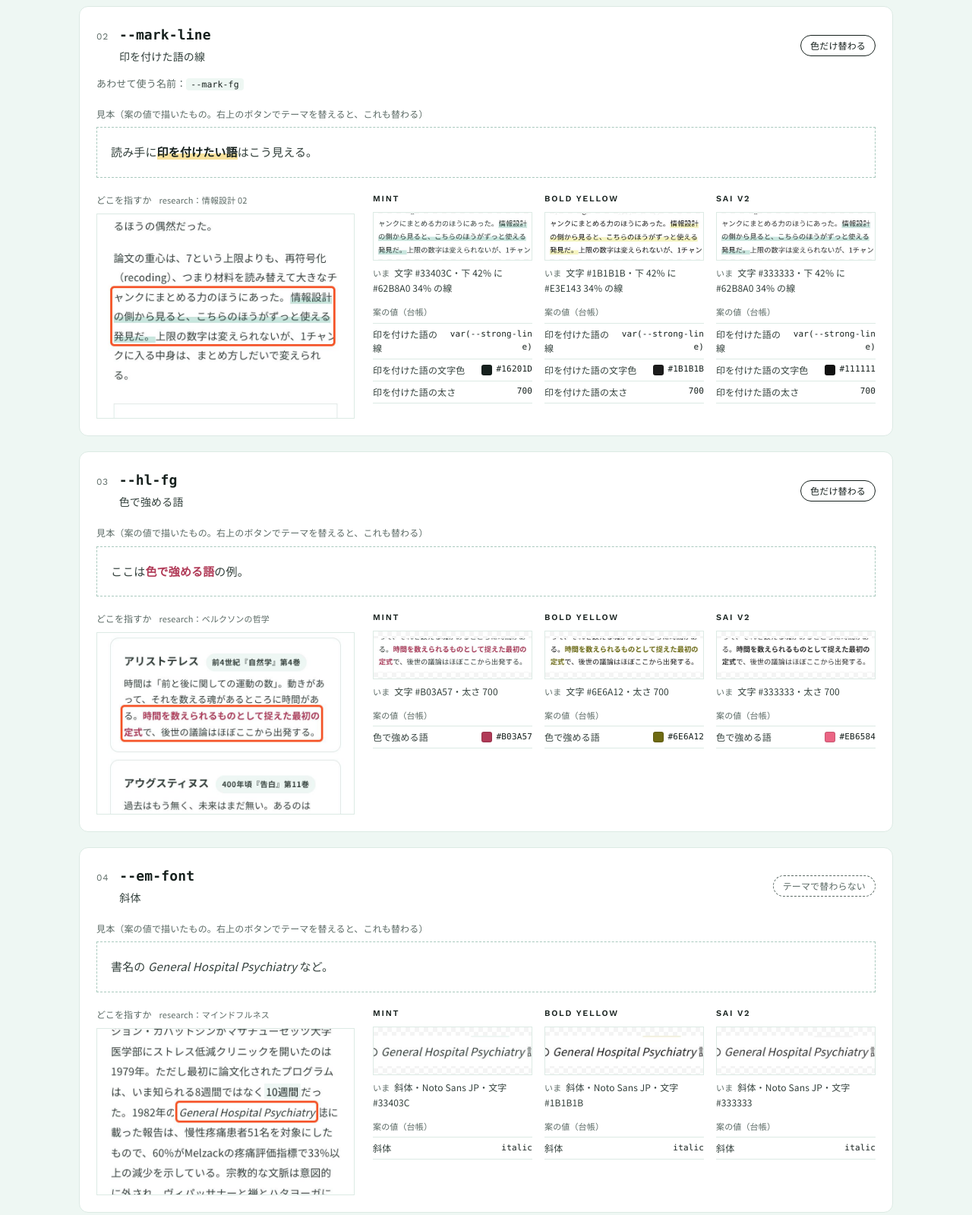
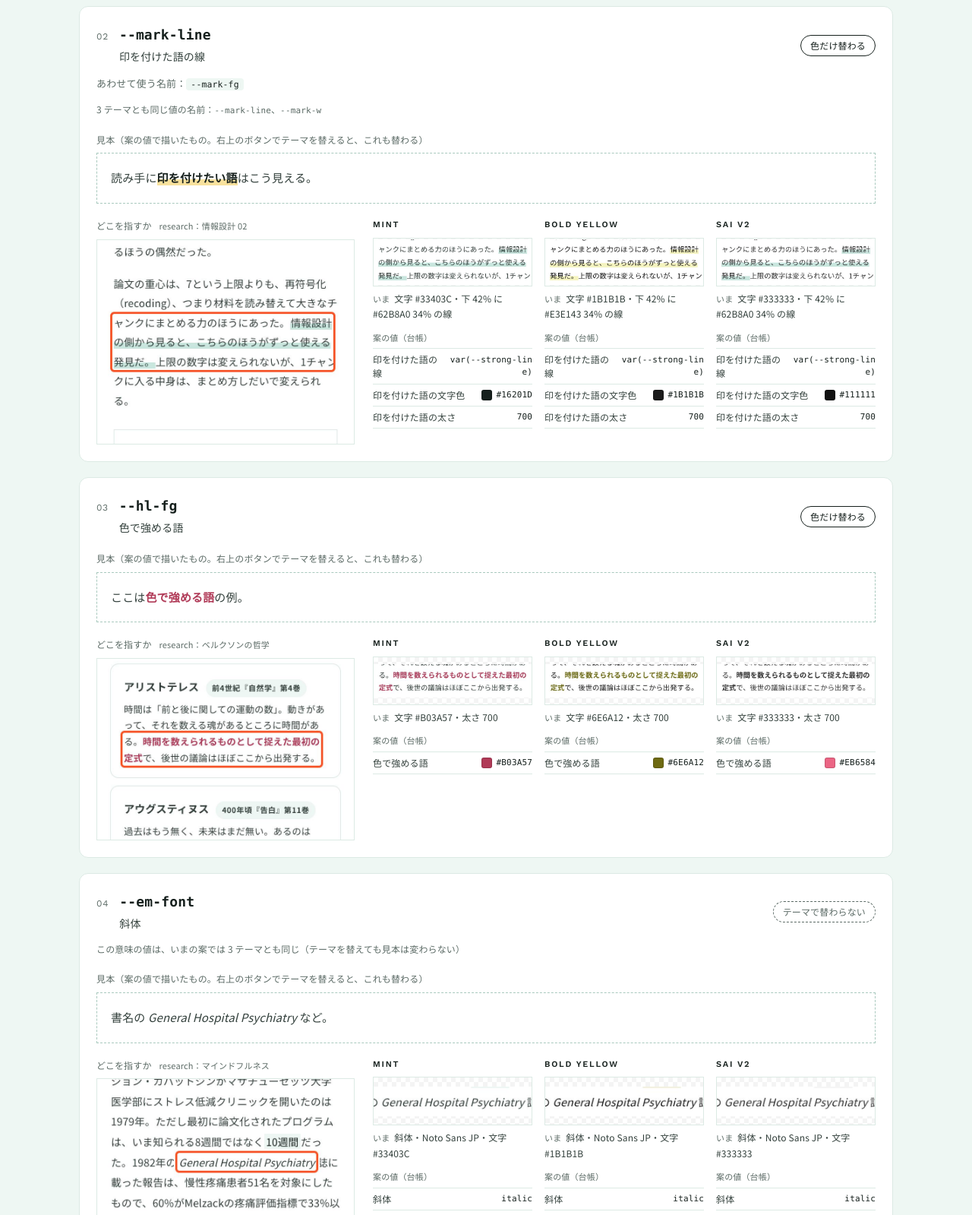
Before and after one commit to sai-aragaki/design-themes, a plain HTML site: page tokens/index.html in a window 1280 px wide. Shown: the part 1800-3399 px from the top of the page at 76% size. Drawn offline with nearby package versions, Linux system fonts and the light colour scheme.

Commit message:
/tokens/ が古い themes.css を使わないよう、版を付けて読む
テーマのサイトの themes.css は最大 1 日、古いものを使ってよい設定のため、
先に開いたブラウザでは新しい名前が読めず、見本が効いていなかった。
/tokens/ は themes.css と themes.js を ?v=<中身の印> 付きで読むようにした。
読めていないときは上に知らせを出す。3 テーマで同じ値の意味には、その旨を書き添えた。

Co-Authored-By: Claude Opus 5.5 <noreply@anthropic.com>

```diff
--- a/tokens/index.html
+++ b/tokens/index.html
@@ -10,8 +10,8 @@
 <link rel="preconnect" href="https://fonts.gstatic.com" crossorigin>
 <link href="https://fonts.googleapis.com/css2?family=Noto+Sans+JP:wght@400;500;700;800&family=Work+Sans:wght@300;400;500;600;700&display=swap" rel="stylesheet">
 <!-- このサイト自身のテーマ（同じサイトの themes.css / themes.js を読む） -->
-<link rel="stylesheet" href="/themes.css">
-<script src="/themes.js"></script>
+<link rel="stylesheet" href="/themes.css?v=40acd8e735">
+<script src="/themes.js?v=2c8d57ecca"></script>
 <style>
   /* 土台（SAI v2）の値。テーマはこの上に html[data-theme] で重なる */
   :root {
@@ -106,6 +106,10 @@
   }
 
   .sp-wrap { margin-top: 16px; }
+  .same { margin: 10px 0 0; font-size: 12px; color: var(--muted); }
+  .same code { font-size: 11px; }
+  .stale { display: none; margin: 0; padding: 12px 16px; background: #FFF4D6; color: #3A2E00; font-size: 14px; border-bottom: 1px solid #E8C96A; }
+  .stale.on { display: block; }
   .val-h { display: inline-block; font-size: 11px; color: var(--muted); margin-right: 6px; }
   .val-h2 { margin: 10px 0 4px; font-size: 11px; color: var(--muted); }
   .vals { list-style: none; margin: 0; padding: 0; border-top: 1px solid var(--rule); }
@@ -194,6 +198,7 @@
 </style>
 </head>
 <body>
+<p class="stale" id="stale">テーマの値が読み込めていません（古い themes.css が残っている可能性があります）。ページを再読み込みしてください。</p>
 <header class="hd">
   <div class="wrap hd-in">
     <a class="brand" href="/">Design Themes<span>/ tokens</span></a>
@@ -244,6 +249,7 @@
         <span class="chg chg-part">色だけ替わる</span>
       </header>
       <p class="rel">あわせて使う名前：<code>--strong-fg</code></p>
+
       <div class="sp-wrap"><p class="sp-cap">見本（案の値で描いたもの。右上のボタンでテーマを替えると、これも替わる）</p><div class="sp"><p class="sp-p">本文の中で<strong class="sp-strong">ここが大事</strong>という形になる。</p></div></div>
       <div class="tk-body">
         <figure class="where">
@@ -285,6 +291,7 @@
         <span class="chg chg-part">色だけ替わる</span>
       </header>
       <p class="rel">あわせて使う名前：<code>--mark-fg</code></p>
+      <p class="same">3 テーマとも同じ値の名前：<code>--mark-line</code>、<code>--mark-w</code></p>
       <div class="sp-wrap"><p class="sp-cap">見本（案の値で描いたもの。右上のボタンでテーマを替えると、これも替わる）</p><div class="sp"><p class="sp-p">読み手に<mark class="sp-mark">印を付けたい語</mark>はこう見える。</p></div></div>
       <div class="tk-body">
         <figure class="where">
@@ -326,6 +333,7 @@
         <span class="chg chg-part">色だけ替わる</span>
       </header>
 
+
       <div class="sp-wrap"><p class="sp-cap">見本（案の値で描いたもの。右上のボタンでテーマを替えると、これも替わる）</p><div class="sp"><p class="sp-p">ここは<span class="sp-hl">色で強める語</span>の例。</p></div></div>
       <div class="tk-body">
         <figure class="where">
@@ -367,6 +375,7 @@
         <span class="chg chg-no">テーマで替わらない</span>
       </header>
 
+      <p class="same">この意味の値は、いまの案では 3 テーマとも同じ（テーマを替えても見本は変わらない）</p>
       <div class="sp-wrap"><p class="sp-cap">見本（案の値で描いたもの。右上のボタンでテーマを替えると、これも替わる）</p><div class="sp"><p class="sp-p">書名の <span class="sp-em">General Hospital Psychiatry</span> など。</p></div></div>
       <div class="tk-body">
         <figure class="where">
@@ -408,6 +417,7 @@
         <span class="chg chg-ok">テーマで替わる</span>
       </header>
 
+
       <div class="sp-wrap"><p class="sp-cap">見本（案の値で描いたもの。右上のボタンでテーマを替えると、これも替わる）</p><div class="sp"><p class="sp-p">本文<span class="sp-small">（注：小さい注はこう）</span></p></div></div>
       <div class="tk-body">
         <figure class="where">
@@ -449,6 +459,7 @@
         <span class="chg chg-part">色だけ替わる</span>
       </header>
       <p class="rel">あわせて使う名前：<code>--link-line</code></p>
+
       <div class="sp-wrap"><p class="sp-cap">見本（案の値で描いたもの。右上のボタンでテーマを替えると、これも替わる）</p><div class="sp"><p class="sp-p">詳しくは<a class="sp-link" href="#link">こちらのリンク</a>から。</p></div></div>
       <div class="tk-body">
         <figure class="where">
@@ -490,6 +501,7 @@
         <span class="chg chg-ok">テーマで替わる</span>
       </header>
       <p class="rel">あわせて使う名前：<code>--code-fg</code></p>
+
       <div class="sp-wrap"><p class="sp-cap">見本（案の値で描いたもの。右上のボタンでテーマを替えると、これも替わる）</p><div class="sp"><p class="sp-p">値は <code class="sp-code">--badge-bg</code> に書く。</p></div></div>
       <div class="tk-body">
         <figure class="where">
@@ -538,6 +550,7 @@
         <span class="chg chg-part">色だけ替わる</span>
       </header>
       <p class="rel">あわせて使う名前：<code>--title-fg</code></p>
+
       <div class="sp-wrap"><p class="sp-cap">見本（案の値で描いたもの。右上のボタンでテーマを替えると、これも替わる）</p><div class="sp"><p class="sp-title">ページの題名の見本</p></div></div>
       <div class="tk-body">
         <figure class="where">
@@ -579,6 +592,7 @@
         <span class="chg chg-part">色だけ替わる</span>
       </header>
       <p class="rel">あわせて使う名前：<code>--eyebrow-fg</code></p>
+
       <div class="sp-wrap"><p class="sp-cap">見本（案の値で描いたもの。右上のボタンでテーマを替えると、これも替わる）</p><div class="sp"><p class="sp-eyebrow">Deep Research ／ 概念探究</p></div></div>
       <div class="tk-body">
         <figure class="where">
@@ -620,6 +634,7 @@
         <span class="chg chg-no">テーマで替わらない</span>
       </header>
       <p class="rel">あわせて使う名前：<code>--secno-bg・--secno-r</code></p>
+
       <div class="sp-wrap"><p class="sp-cap">見本（案の値で描いたもの。右上のボタンでテーマを替えると、これも替わる）</p><div class="sp"><div class="sp-secno"><span class="sp-secno-num">01</span><span class="sp-seclabel">Seven</span></div></div></div>
       <div class="tk-body">
         <figure class="where">
@@ -661,6 +676,7 @@
         <span class="chg chg-no">テーマで替わらない</span>
       </header>
       <p class="rel">あわせて使う名前：<code>--h2-orn-show</code></p>
+      <p class="same">3 テーマとも同じ値の名前：<code>--h2-orn-show</code></p>
       <div class="sp-wrap"><p class="sp-cap">見本（案の値で描いたもの。右上のボタンでテーマを替えると、これも替わる）</p><div class="sp"><p class="sp-h2"><span>章見出しの見本</span></p></div></div>
       <div class="tk-body">
         <figure class="where">
@@ -702,6 +718,7 @@
         <span class="chg chg-ok">テーマで替わる</span>
       </header>
 
+
       <div class="sp-wrap"><p class="sp-cap">見本（案の値で描いたもの。右上のボタンでテーマを替えると、これも替わる）</p><div class="sp"><p class="sp-h2" style="margin:0"><span>章見出し</span></p><p class="sp-secsub">What the chapter is about</p></div></div>
       <div class="tk-body">
         <figure class="where">
@@ -743,6 +760,7 @@
         <span class="chg chg-part">色だけ替わる</span>
       </header>
       <p class="rel">あわせて使う名前：<code>--h3-fg</code></p>
+      <p class="same">3 テーマとも同じ値の名前：<code>--h3-w</code></p>
       <div class="sp-wrap"><p class="sp-cap">見本（案の値で描いたもの。右上のボタンでテーマを替えると、これも替わる）</p><div class="sp"><p class="sp-h3">小見出しの見本</p></div></div>
       <div class="tk-body">
         <figure class="where">
@@ -783,6 +801,7 @@
         </div>
         <span class="chg chg-ok">テーマで替わる</span>
       </header>
+
 
       <div class="sp-wrap"><p class="sp-cap">見本（案の値で描いたもの。右上のボタンでテーマを替えると、これも替わる）</p><div class="sp"><p class="sp-lede">リード文は、題名の下で記事の入口になる文章。</p></div></div>
       <div class="tk-body">
@@ -832,6 +851,7 @@
         <span class="chg chg-part">色だけ替わる</span>
       </header>
       <p class="rel">あわせて使う名前：<code>--note-bg</code></p>
+      <p class="same">3 テーマとも同じ値の名前：<code>--note-bg</code></p>
       <div class="sp-wrap"><p class="sp-cap">見本（案の値で描いたもの。右上のボタンでテーマを替えると、これも替わる）</p><div class="sp"><div class="sp-note"><b>注記</b>：左の線と地の色がここで決まる。</div></div></div>
       <div class="tk-body">
         <figure class="where">
@@ -873,6 +893,7 @@
         <span class="chg chg-part">色だけ替わる</span>
       </header>
       <p class="rel">あわせて使う名前：<code>--quote-bg</code></p>
+      <p class="same">3 テーマとも同じ値の名前：<code>--quote-bg</code></p>
       <div class="sp-wrap"><p class="sp-cap">見本（案の値で描いたもの。右上のボタンでテーマを替えると、これも替わる）</p><div class="sp"><div class="sp-quote">引用の見本。左の線と地。</div></div></div>
       <div class="tk-body">
         <figure class="where">
@@ -914,6 +935,7 @@
         <span class="chg chg-ok">テーマで替わる</span>
       </header>
       <p class="rel">あわせて使う名前：<code>（いまの --card-line・--r-card）</code></p>
+      <p class="same">この意味の値は、いまの案では 3 テーマとも同じ（テーマを替えても見本は変わらない）</p>
       <div class="sp-wrap"><p class="sp-cap">見本（案の値で描いたもの。右上のボタンでテーマを替えると、これも替わる）</p><div class="sp"><div class="sp-card">カードの見本</div></div></div>
       <div class="tk-body">
         <figure class="where">
@@ -955,6 +977,7 @@
         <span class="chg chg-ok">テーマで替わる</span>
       </header>
       <p class="rel">あわせて使う名前：<code>--stat-bg</code></p>
+      <p class="same">3 テーマとも同じ値の名前：<code>--stat-bg</code></p>
       <div class="sp-wrap"><p class="sp-cap">見本（案の値で描いたもの。右上のボタンでテーマを替えると、これも替わる）</p><div class="sp"><div class="sp-stat"><span class="sp-stat-n">47</span><span class="sp-stat-l">試験の数</span></div></div></div>
       <div class="tk-body">
         <figure class="where">
@@ -996,6 +1019,7 @@
         <span class="chg chg-part">色だけ替わる</span>
       </header>
       <p class="rel">あわせて使う名前：<code>--chip-on-fg</code></p>
+      <p class="same">3 テーマとも同じ値の名前：<code>--chip-on-fg</code></p>
       <div class="sp-wrap"><p class="sp-cap">見本（案の値で描いたもの。右上のボタンでテーマを替えると、これも替わる）</p><div class="sp"><div class="sp-chips"><span class="sp-chip sp-chip-on">選んだチップ</span><span class="sp-chip">ほか</span></div></div></div>
       <div class="tk-body">
         <figure class="where">
@@ -1037,6 +1061,7 @@
         <span class="chg chg-part">色だけ替わる</span>
       </header>
       <p class="rel">あわせて使う名前：<code>--badge-fg</code></p>
+
       <div class="sp-wrap"><p class="sp-cap">見本（案の値で描いたもの。右上のボタンでテーマを替えると、これも替わる）</p><div class="sp"><div class="sp-badges"><span class="sp-badge">1</span><span class="sp-badge">2</span><span class="sp-badge">3</span></div></div></div>
       <div class="tk-body">
         <figure class="where">
@@ -1078,6 +1103,7 @@
         <span class="chg chg-part">色だけ替わる</span>
       </header>
       <p class="rel">あわせて使う名前：<code>--btn-fg・--btn-r</code></p>
+
       <div class="sp-wrap"><p class="sp-cap">見本（案の値で描いたもの。右上のボタンでテーマを替えると、これも替わる）</p><div class="sp"><span class="sp-btn">はじめる →</span></div></div>
       <div class="tk-body">
         <figure class="where">
@@ -1119,6 +1145,7 @@
         <span class="chg chg-ok">テーマで替わる</span>
       </header>
       <p class="rel">あわせて使う名前：<code>（いまの --input-line）</code></p>
+      <p class="same">この意味の値は、いまの案では 3 テーマとも同じ（テーマを替えても見本は変わらない）</p>
       <div class="sp-wrap"><p class="sp-cap">見本（案の値で描いたもの。右上のボタンでテーマを替えると、これも替わる）</p><div class="sp"><span class="sp-input">検索する</span></div></div>
       <div class="tk-body">
         <figure class="where">
@@ -1167,6 +1194,7 @@
         <span class="chg chg-part">色だけ替わる</span>
       </header>
 
+
       <div class="sp-wrap"><p class="sp-cap">見本（案の値で描いたもの。右上のボタンでテーマを替えると、これも替わる）</p><div class="sp"><div class="sp-header">ヘッダー</div></div></div>
       <div class="tk-body">
         <figure class="where">
@@ -1208,6 +1236,7 @@
         <span class="chg chg-no">テーマで替わらない</span>
       </header>
       <p class="rel">あわせて使う名前：<code>--chapnav-on-w</code></p>
+
       <div class="sp-wrap"><p class="sp-cap">見本（案の値で描いたもの。右上のボタンでテーマを替えると、これも替わる）</p><div class="sp"><div class="sp-nav sp-chapnav"><span class="on">地図</span><span>人物</span><span>持続</span></div></div></div>
       <div class="tk-body">
         <figure class="where">
@@ -1249,6 +1278,7 @@
         <span class="chg chg-ok">テーマで替わる</span>
       </header>
       <p class="rel">あわせて使う名前：<code>（いまの --sel-line・--sel-w）</code></p>
+
       <div class="sp-wrap"><p class="sp-cap">見本（案の値で描いたもの。右上のボタンでテーマを替えると、これも替わる）</p><div class="sp"><div class="sp-toc"><div class="sp-toc-row on">選んだ記事</div><div class="sp-toc-row">ほかの記事</div></div></div></div>
       <div class="tk-body">
         <figure class="where">
@@ -1290,6 +1320,7 @@
         <span class="chg chg-no">テーマで替わらない</span>
       </header>
       <p class="rel">あわせて使う名前：<code>--tab-on-w</code></p>
+
       <div class="sp-wrap"><p class="sp-cap">見本（案の値で描いたもの。右上のボタンでテーマを替えると、これも替わる）</p><div class="sp"><div class="sp-nav sp-tab"><span class="on">Projects</span><span>Skills</span><span>About</span></div></div></div>
       <div class="tk-body">
         <figure class="where">
@@ -1330,6 +1361,7 @@
         </div>
         <span class="chg chg-ok">テーマで替わる</span>
       </header>
+
 
       <div class="sp-wrap"><p class="sp-cap">見本（案の値で描いたもの。右上のボタンでテーマを替えると、これも替わる）</p><div class="sp"><span class="sp-switch"><svg viewBox="0 0 24 24" width="20" height="20" fill="none" stroke="currentColor" stroke-width="1.75" stroke-linecap="round" stroke-linejoin="round"><path d="M12 22a10 10 0 1 1 10-10c0 2.8-2.2 4-4.5 4H16a2 2 0 0 0-1.5 3.3A2 2 0 0 1 12 22z"/></svg></span></div></div>
       <div class="tk-body">
@@ -1379,6 +1411,7 @@
         <span class="chg chg-ok">テーマで替わる</span>
       </header>
 
+
       <div class="sp-wrap"><p class="sp-cap">見本（案の値で描いたもの。右上のボタンでテーマを替えると、これも替わる）</p><div class="sp"><div class="sp-page">紙（ページの地）</div></div></div>
       <div class="tk-body">
         <figure class="where">
@@ -1420,6 +1453,7 @@
         <span class="chg chg-ok">テーマで替わる</span>
       </header>
       <p class="rel">あわせて使う名前：<code>--band-bg</code></p>
+      <p class="same">3 テーマとも同じ値の名前：<code>--band-bg</code></p>
       <div class="sp-wrap"><p class="sp-cap">見本（案の値で描いたもの。右上のボタンでテーマを替えると、これも替わる）</p><div class="sp"><div class="sp-band">奇数番目の節</div><div class="sp-band sp-band-alt">偶数番目の節</div></div></div>
       <div class="tk-body">
         <figure class="where">
@@ -1461,6 +1495,7 @@
         <span class="chg chg-ok">テーマで替わる</span>
       </header>
       <p class="rel">あわせて使う名前：<code>（いまの --stripe）</code></p>
+
       <div class="sp-wrap"><p class="sp-cap">見本（案の値で描いたもの。右上のボタンでテーマを替えると、これも替わる）</p><div class="sp"><div class="sp-hero-mini">ヘッダー</div><div class="sp-headstripe"></div><div class="sp-after">最初の節</div></div></div>
       <div class="tk-body">
         <figure class="where">
@@ -1502,6 +1537,7 @@
         <span class="chg chg-ok">テーマで替わる</span>
       </header>
 
+
       <div class="sp-wrap"><p class="sp-cap">見本（案の値で描いたもの。右上のボタンでテーマを替えると、これも替わる）</p><div class="sp"><div class="sp-divider">一行目</div><div class="sp-divider">二行目</div></div></div>
       <div class="tk-body">
         <figure class="where">
@@ -1543,6 +1579,7 @@
         <span class="chg chg-no">テーマで替わらない</span>
       </header>
       <p class="rel">あわせて使う名前：<code>--hero-area-orn-show</code></p>
+      <p class="same">この意味の値は、いまの案では 3 テーマとも同じ（テーマを替えても見本は変わらない）</p>
       <div class="sp-wrap"><p class="sp-cap">見本（案の値で描いたもの。右上のボタンでテーマを替えると、これも替わる）</p><div class="sp"><div class="sp-hero"><span class="sp-hero-orn"></span>ヒーローの見本</div></div></div>
       <div class="tk-body">
         <figure class="where">
@@ -1584,6 +1621,7 @@
         <span class="chg chg-part">色だけ替わる</span>
       </header>
       <p class="rel">あわせて使う名前：<code>--pagefoot-fg</code></p>
+
       <div class="sp-wrap"><p class="sp-cap">見本（案の値で描いたもの。右上のボタンでテーマを替えると、これも替わる）</p><div class="sp"><div class="sp-foot">© 2026 フッターの見本</div></div></div>
       <div class="tk-body">
         <figure class="where">
@@ -1632,6 +1670,7 @@
         <span class="chg chg-part">色だけ替わる</span>
       </header>
       <p class="rel">あわせて使う名前：<code>--icon-w</code></p>
+
       <div class="sp-wrap"><p class="sp-cap">見本（案の値で描いたもの。右上のボタンでテーマを替えると、これも替わる）</p><div class="sp"><svg class="sp-icon" viewBox="0 0 24 24" width="32" height="32" fill="none" stroke-linecap="round" stroke-linejoin="round"><circle cx="12" cy="12" r="9"/><path d="m15.5 8.5-2 5-5 2 2-5z"/></svg></div></div>
       <div class="tk-body">
         <figure class="where">
@@ -1673,6 +1712,7 @@
         <span class="chg chg-part">色だけ替わる</span>
       </header>
       <p class="rel">あわせて使う名前：<code>--table-zebra-bg</code></p>
+
       <div class="sp-wrap"><p class="sp-cap">見本（案の値で描いたもの。右上のボタンでテーマを替えると、これも替わる）</p><div class="sp"><table class="sp-table"><thead><tr><th>項目</th><th>値</th></tr></thead><tbody><tr><td>一行目</td><td>12</td></tr><tr><td>二行目</td><td>34</td></tr><tr><td>三行目</td><td>56</td></tr></tbody></table></div></div>
       <div class="tk-body">
         <figure class="where">
@@ -1714,6 +1754,7 @@
         <span class="chg chg-no">テーマで替わらない</span>
       </header>
 
+
       <div class="sp-wrap"><p class="sp-cap">見本（案の値で描いたもの。右上のボタンでテーマを替えると、これも替わる）</p><div class="sp"><ul class="sp-list"><li>箇条書きの一つめ</li><li>二つめ</li></ul></div></div>
       <div class="tk-body">
         <figure class="where">
@@ -1755,6 +1796,7 @@
         <span class="chg chg-ok">テーマで替わる</span>
       </header>
       <p class="rel">あわせて使う名前：<code>--figure-bg</code></p>
+      <p class="same">3 テーマとも同じ値の名前：<code>--figure-bg</code></p>
       <div class="sp-wrap"><p class="sp-cap">見本（案の値で描いたもの。右上のボタンでテーマを替えると、これも替わる）</p><div class="sp"><figure class="sp-figure"><div class="sp-figure-body">図</div><figcaption>図のキャプション</figcaption></figure></div></div>
       <div class="tk-body">
         <figure class="where">
@@ -1796,6 +1838,7 @@
         <span class="chg chg-ok">テーマで替わる</span>
       </header>
       <p class="rel">あわせて使う名前：<code>--meter-track-bg</code></p>
+
       <div class="sp-wrap"><p class="sp-cap">見本（案の値で描いたもの。右上のボタンでテーマを替えると、これも替わる）</p><div class="sp"><div class="sp-meter"><i style="width:62%"></i></div></div></div>
       <div class="tk-body">
         <figure class="where">
@@ -1837,6 +1880,7 @@
         <span class="chg chg-ok">テーマで替わる</span>
       </header>
       <p class="rel">あわせて使う名前：<code>--langtag-fg</code></p>
+
       <div class="sp-wrap"><p class="sp-cap">見本（案の値で描いたもの。右上のボタンでテーマを替えると、これも替わる）</p><div class="sp"><span class="sp-lang">JP</span> <span class="sp-lang">EN</span></div></div>
       <div class="tk-body">
         <figure class="where">
@@ -1878,6 +1922,7 @@
         <span class="chg chg-part">色だけ替わる</span>
       </header>
       <p class="rel">あわせて使う名前：<code>（いまの --mosaic）</code></p>
+      <p class="same">この意味の値は、いまの案では 3 テーマとも同じ（テーマを替えても見本は変わらない）</p>
       <div class="sp-wrap"><p class="sp-cap">見本（案の値で描いたもの。右上のボタンでテーマを替えると、これも替わる）</p><div class="sp"><div class="sp-orn"><i></i><i></i><i></i><i></i></div></div></div>
       <div class="tk-body">
         <figure class="where">
@@ -1919,6 +1964,7 @@
         <span class="chg chg-no">テーマで替わらない</span>
       </header>
 
+      <p class="same">この意味の値は、いまの案では 3 テーマとも同じ（テーマを替えても見本は変わらない）</p>
       <div class="sp-wrap"><p class="sp-cap">見本（案の値で描いたもの。右上のボタンでテーマを替えると、これも替わる）</p><div class="sp"><div class="sp-motion">ふわっと出る</div></div></div>
       <div class="tk-body">
         <figure class="where">
@@ -1957,6 +2003,16 @@
 <footer>
   <div class="wrap">依頼 022 の調査。元の表と説明は 00_master の <code>80_開発室/projects/design-themes/outputs/20261122-semantic-token-inventory.md</code>。値はテーマのサイトの <a href="/">一覧</a> と同じ 3 テーマで測った。</div>
 </footer>
+<script>
+/* 意味の名前が読めていないとき（古い themes.css が残っているときなど）に知らせる */
+(function () {
+  function chk() {
+    var v = getComputedStyle(document.documentElement).getPropertyValue('--page-bg').trim();
+    if (!v) document.getElementById('stale').classList.add('on');
+  }
+  if (document.readyState === 'complete') chk(); else window.addEventListener('load', chk);
+})();
+</script>
 <!-- ===== review mode (rv) : begin — このコメントから下を消せば完全に元へ戻ります ===== -->
 <style id="rv-style">
 #rv-ui,#rv-pop,#rv-panel,#rv-pins,#rv-toast{
```
